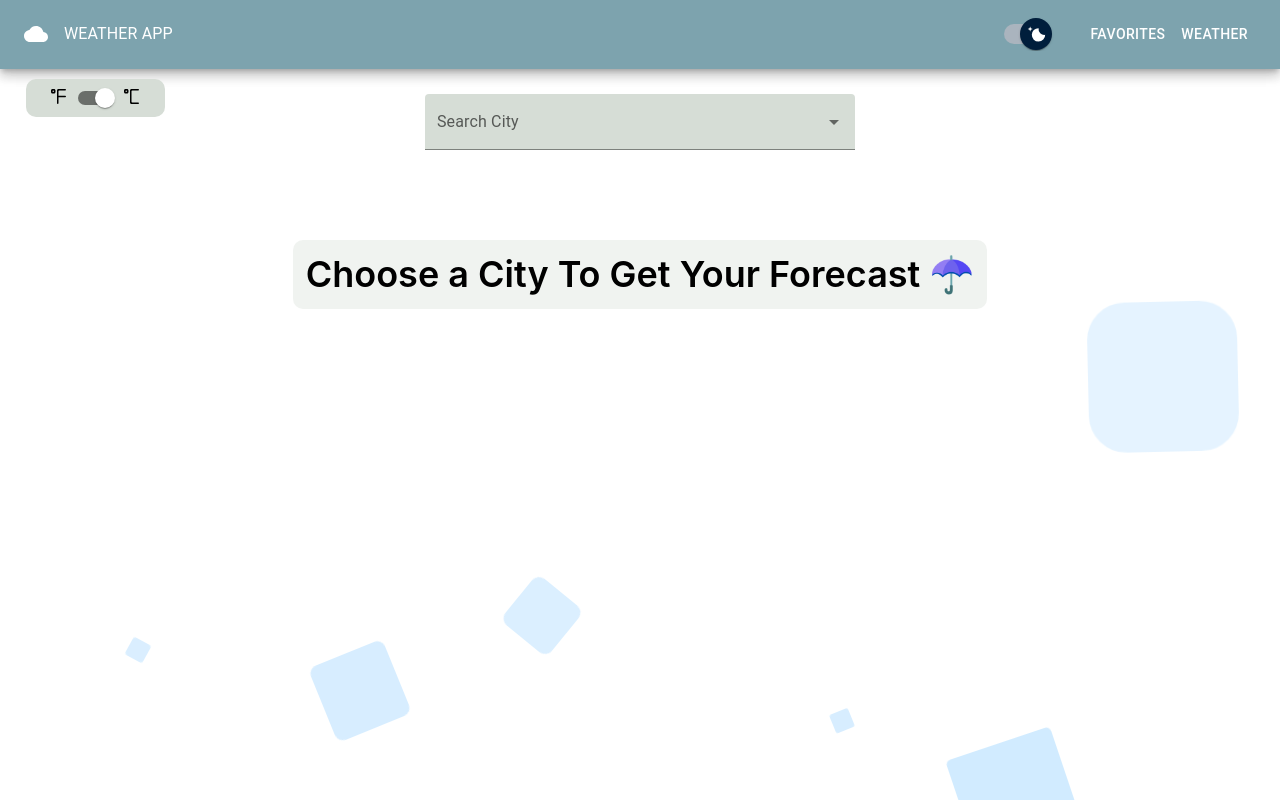
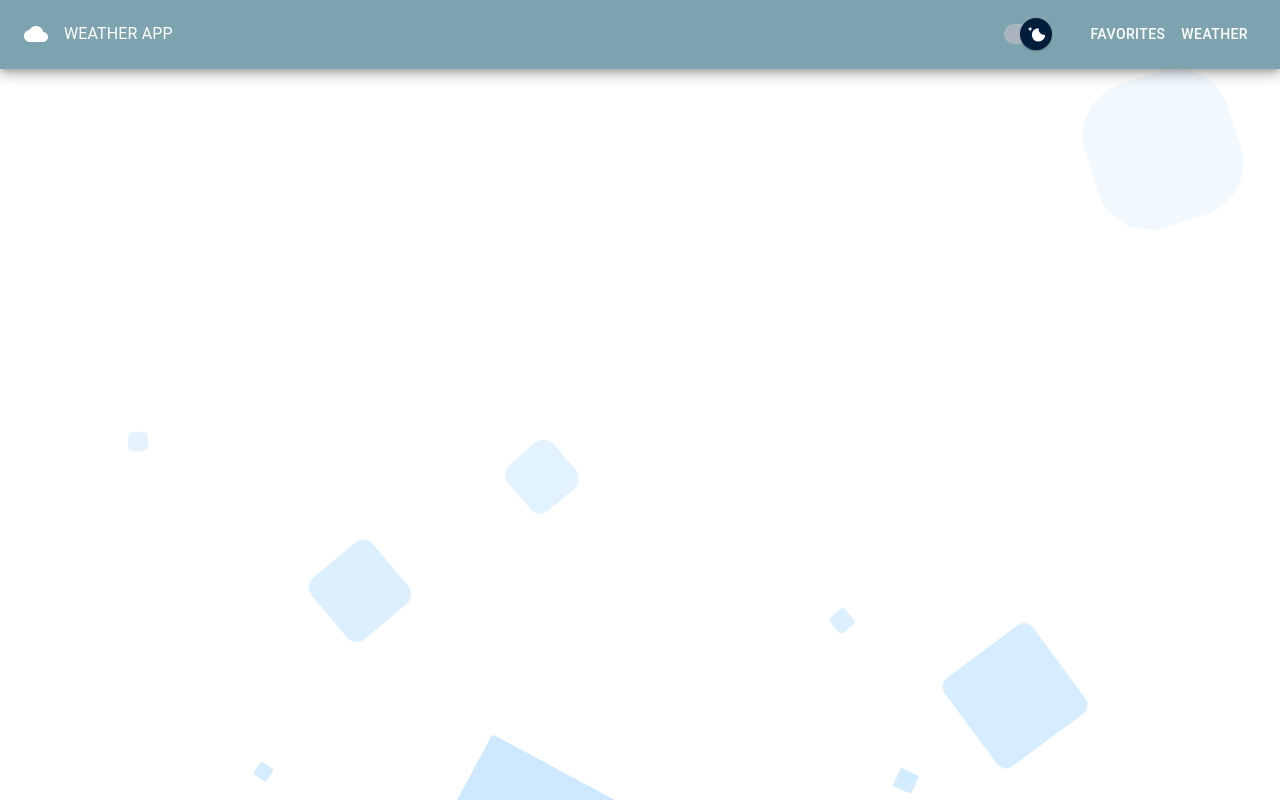
Before and after one commit to zabtani/Omer-Zabtani-21-03-2022, a React (Create React App) app: page / in a window 1280 px wide. Before the commit this address led to /Omer-Zabtani-21-03-2022/weather. Built offline with nearby package versions, Linux system fonts and the light colour scheme; no server answers; what unsplash-js would draw is missing.

Commit message:
initial commit

```diff
--- a/src/App.tsx
+++ b/src/App.tsx
@@ -30,7 +30,7 @@
       <Router>
         <Routes>
           <Route path="*" element={<Navigate to={Paths.WEATHER} />} />
-          <Route path={Paths.HOME} element={<Layout />}>
+          <Route path="/" element={<Layout />}>
             <Route path={Paths.WEATHER} element={<WeatherScreen />} />
             <Route path={Paths.FAVORITES} element={<FavoritesScreen />} />
           </Route>
```
